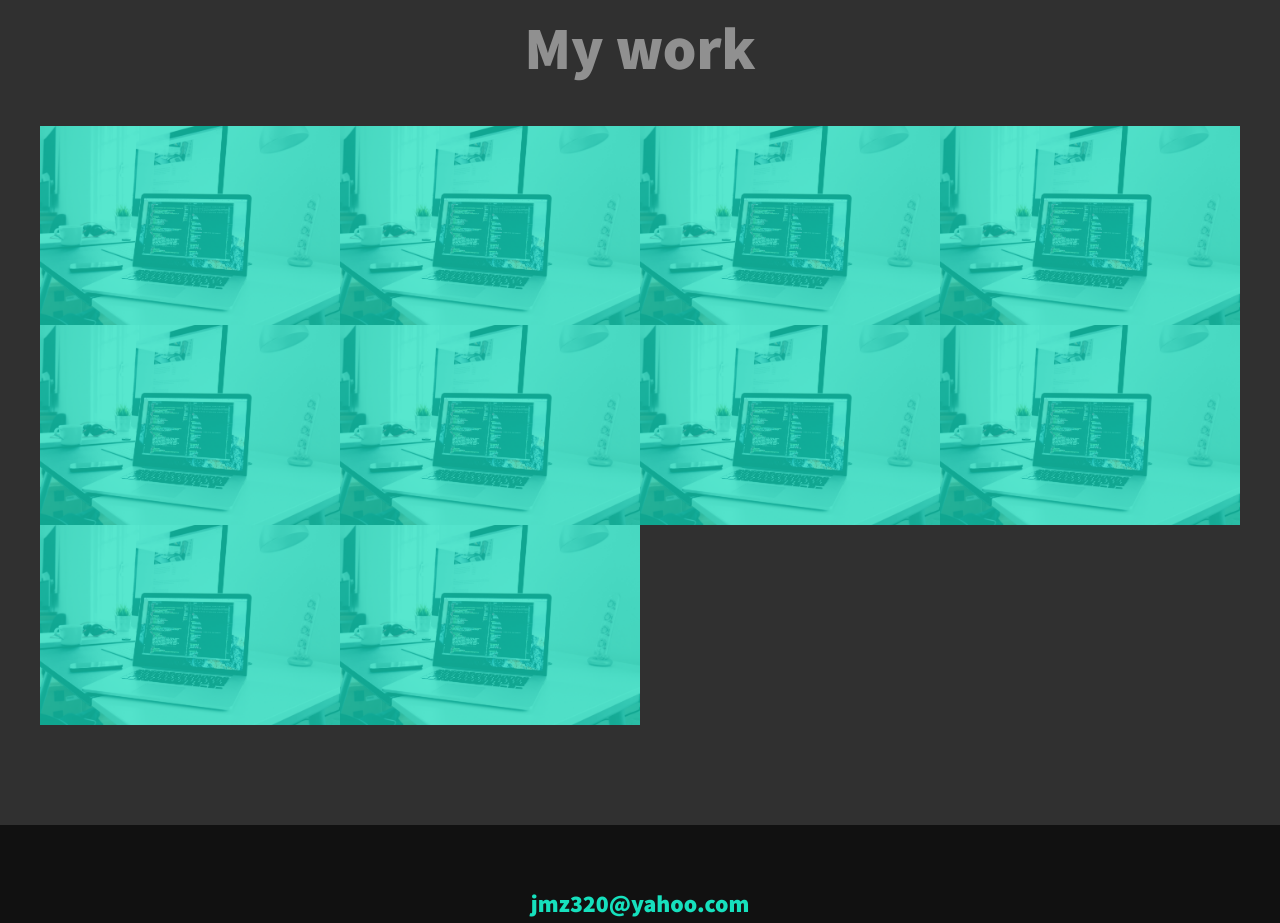
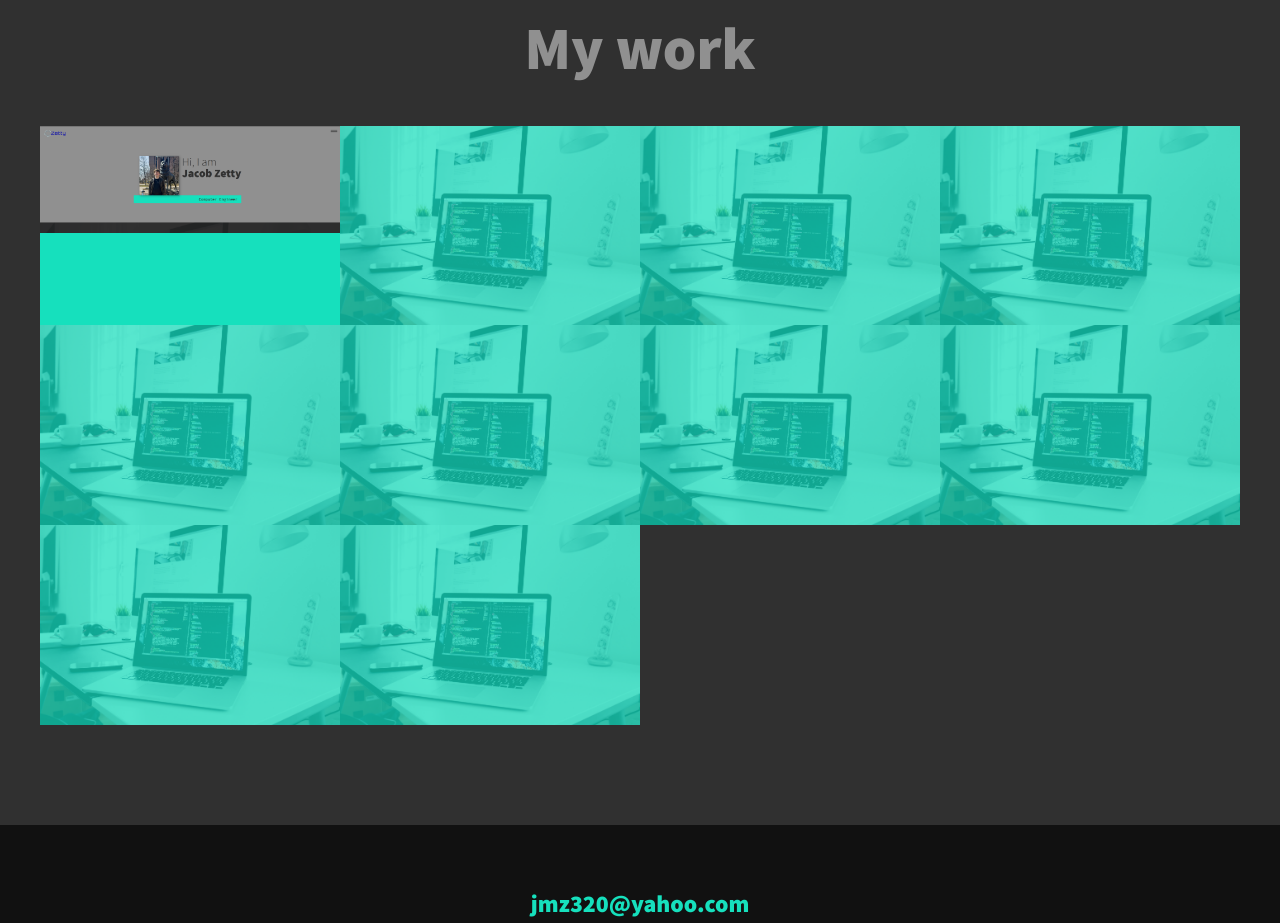
Before and after one commit to Zetty7/Portfolio-Website, a plain HTML site: page index.html in a window 1280 px wide. Shown: the part 2180-3103 px from the top of the page. Drawn offline with nearby package versions, Linux system fonts and the light colour scheme; a script that the page names is missing.

Commit message:
Update index.html

```diff
--- a/index.html
+++ b/index.html
@@ -103,7 +103,7 @@
         <div class="portfolio">
           <!-- Portfolio 01 -->
           <a href="Portfolio/portfolio-item.html" class="portfolio__item">
-            <img src="img/services.png" alt="" class="portfolio__img">
+            <img src="img/project1.png" alt="" class="portfolio__img">
           </a>
 
           <!-- Portfolio 02 -->
```
